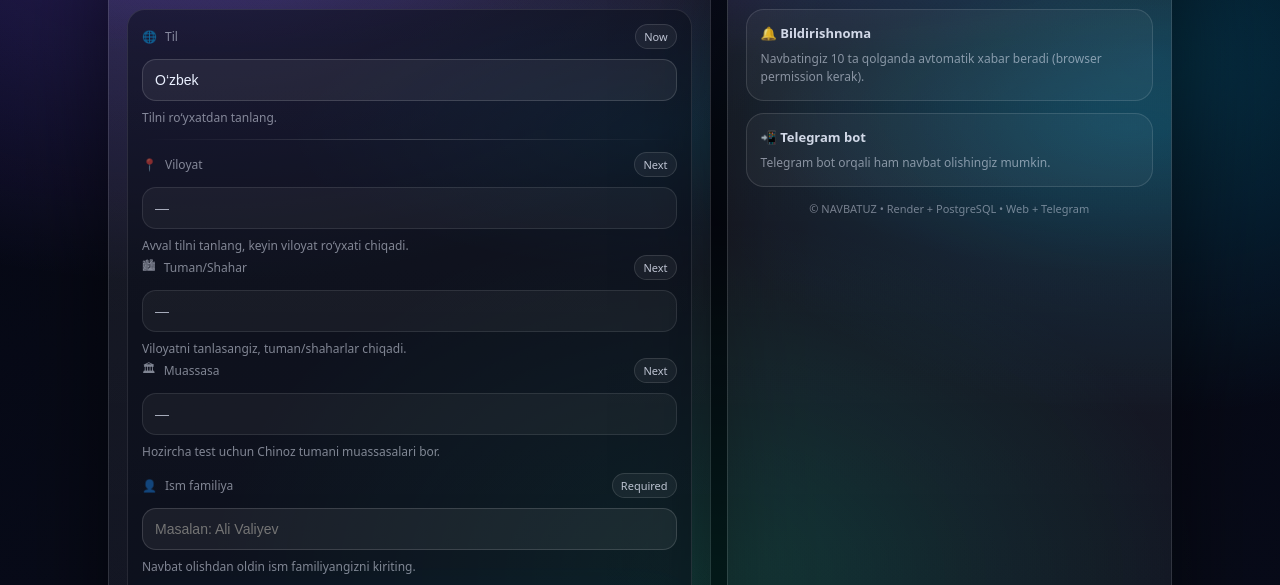
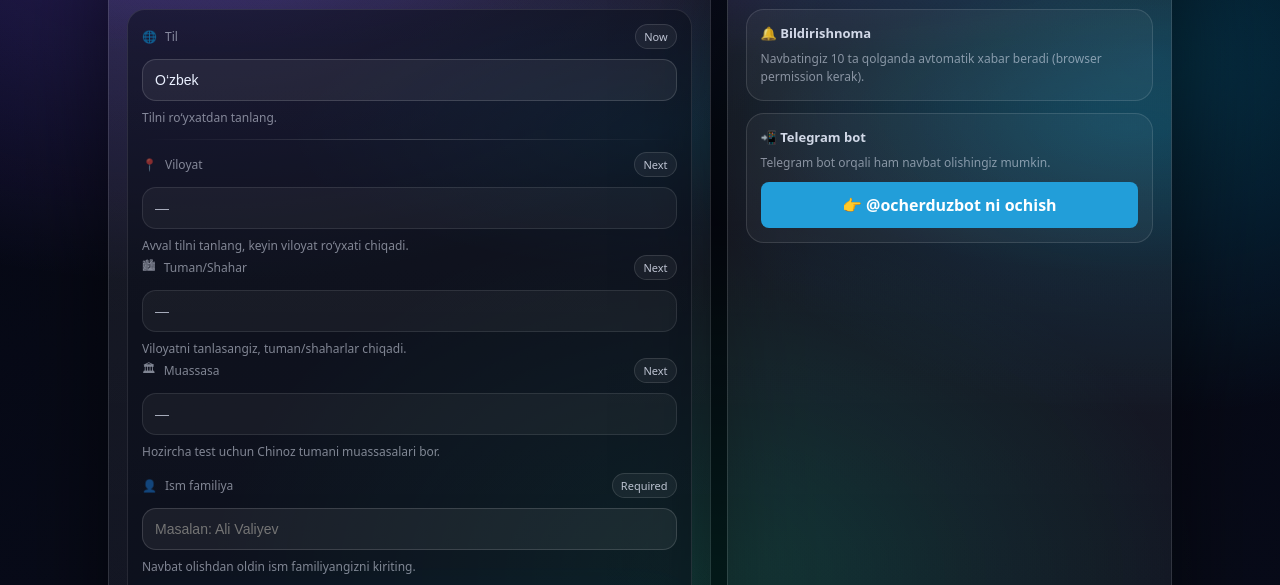
Before and after one commit to jasona19960101-a11y/navbatuz, a website: page public/index.html in a window 1280 px wide. Shown: the part 182-767 px from the top of the page. Drawn offline with Linux system fonts and the light colour scheme; no server answers.

Commit message:
Update index.html

```diff
--- a/public/index.html
+++ b/public/index.html
@@ -285,15 +285,29 @@
             <h3 id="notifTitle">🔔 Bildirishnoma</h3>
             <p id="notifText">Navbatingiz 10 ta qolganda avtomatik xabar beradi (browser permission kerak).</p>
           </div>
-          <div class="mini">
-            <h3 id="botTitle">📲 Telegram bot</h3>
-            <p id="botText">Telegram bot orqali ham navbat olishingiz mumkin.</p>
-          </div>
-          <div class="footer">© NAVBATUZ • Render + PostgreSQL • Web + Telegram</div>
-        </div>
+        <div class="mini">
+  <h3 id="botTitle">📱 Telegram bot</h3>
+  <p id="botText">Telegram bot orqali ham navbat olishingiz mumkin.</p>
+
+  <a href="https://t.me/ocherduzbot"
+     target="_blank"
+     rel="noopener noreferrer"
+     style="
+       display:block;
+       margin-top:10px;
+       padding:12px;
+       background:#229ED9;
+       color:white;
+       text-align:center;
+       border-radius:8px;
+       font-weight:bold;
+       text-decoration:none;
+       cursor:pointer;
+     ">
+     👉 @ocherduzbot ni ochish
+  </a>
+</div>
       </div>
-    </div>
-  </div>
 
 <script>
   const API_BASE = window.location.origin;
```
